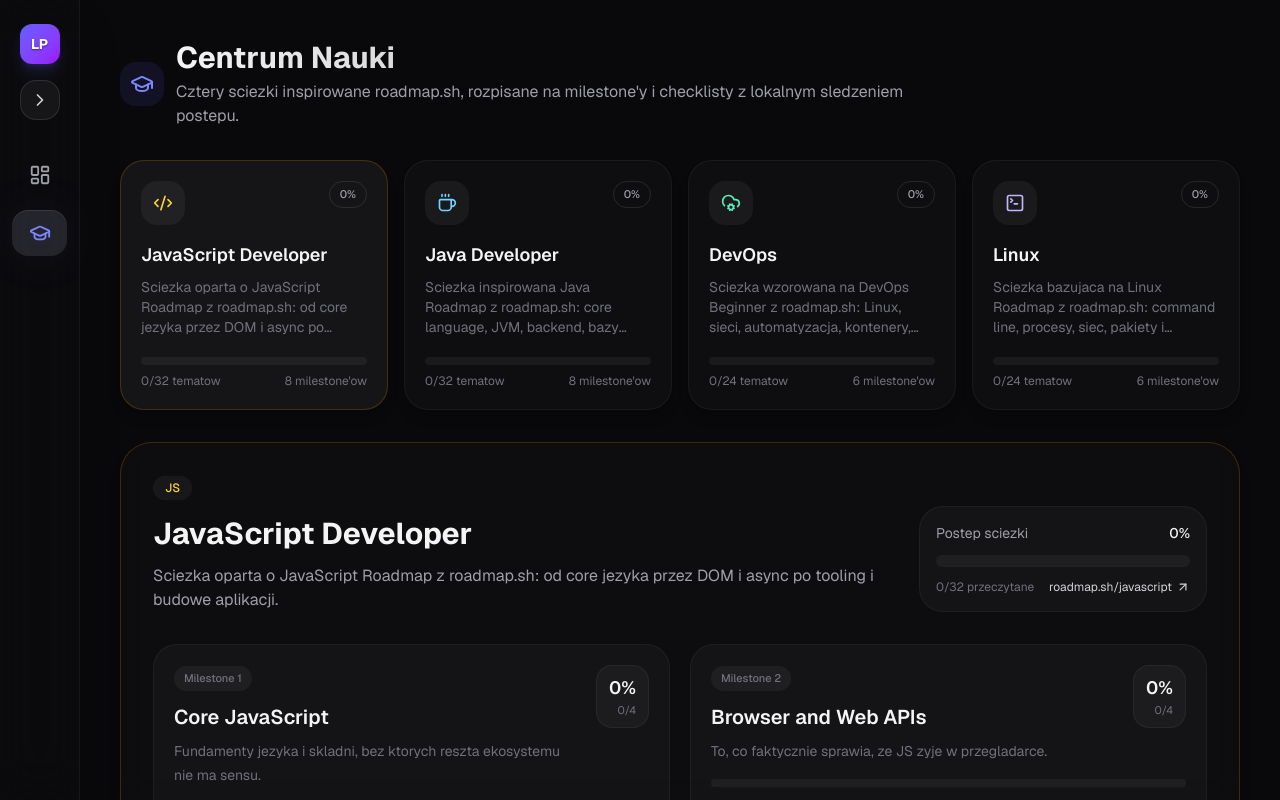
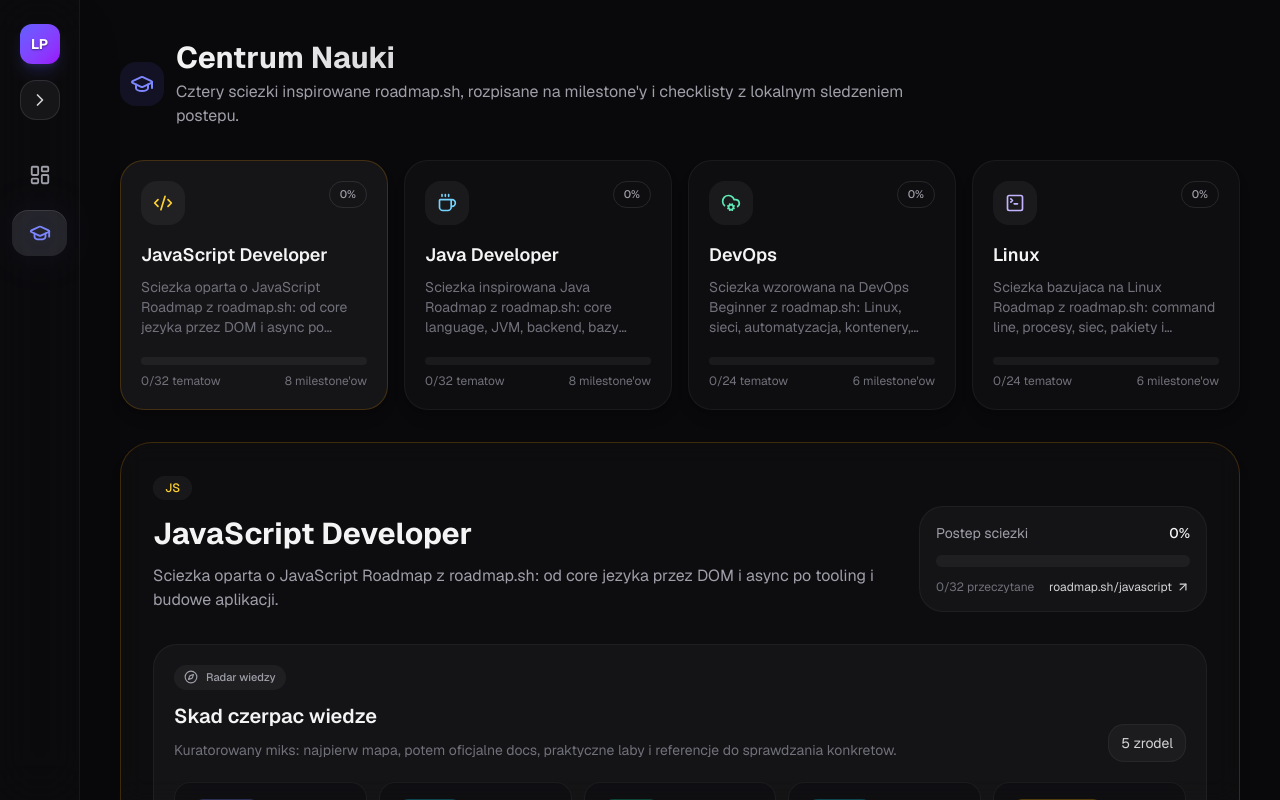
Before and after one commit to xFreshu/personal-dashboard, a Next.js app: page /learning in a window 1280 px wide. Built offline with nearby package versions, Linux system fonts and the light colour scheme.

Commit message:
feat: add learning resource radar

```diff
--- a/app/components/LearningRoadmapBoard.tsx
+++ b/app/components/LearningRoadmapBoard.tsx
@@ -1,15 +1,62 @@
 "use client";
 
 import { useEffect, useMemo, useState } from "react";
-import { ArrowUpRight, Check, GraduationCap } from "lucide-react";
+import {
+  ArrowUpRight,
+  BookOpen,
+  Check,
+  Compass,
+  FileText,
+  FlaskConical,
+  GraduationCap,
+  Map,
+  Network,
+  type LucideIcon,
+} from "lucide-react";
 import {
   learningTracks,
+  type LearningResourceKind,
   type LearningTrack,
 } from "./learningRoadmaps";
 
 const STORAGE_KEY = "learning-roadmap-progress-v1";
 
 type ProgressState = Record<string, boolean>;
+
+const resourceKindMeta: Record<
+  LearningResourceKind,
+  {
+    label: string;
+    icon: LucideIcon;
+    className: string;
+  }
+> = {
+  roadmap: {
+    label: "Mapa",
+    icon: Map,
+    className: "border-indigo-400/20 bg-indigo-400/10 text-indigo-200",
+  },
+  docs: {
+    label: "Docs",
+    icon: BookOpen,
+    className: "border-cyan-400/20 bg-cyan-400/10 text-cyan-200",
+  },
+  lab: {
+    label: "Lab",
+    icon: FlaskConical,
+    className: "border-emerald-400/20 bg-emerald-400/10 text-emerald-200",
+  },
+  reference: {
+    label: "Reference",
+    icon: FileText,
+    className: "border-amber-400/20 bg-amber-400/10 text-amber-200",
+  },
+  architecture: {
+    label: "Architektura",
+    icon: Network,
+    className: "border-fuchsia-400/20 bg-fuchsia-400/10 text-fuchsia-200",
+  },
+};
 
 function itemKey(trackId: string, milestoneId: string, topicId: string) {
   return `${trackId}:${milestoneId}:${topicId}`;
@@ -196,6 +243,58 @@ export default function LearningRoadmapBoard() {
           </div>
 
           <div className="mt-8 grid grid-cols-1 gap-5 xl:grid-cols-2">
+            <section className="rounded-3xl border border-white/5 bg-white/[0.03] p-5 transition-colors hover:border-white/10 xl:col-span-2">
+              <div className="flex flex-col gap-3 md:flex-row md:items-end md:justify-between">
+                <div>
+                  <div className="mb-3 inline-flex items-center gap-2 rounded-full bg-white/5 px-2.5 py-1 text-[11px] font-medium text-zinc-400">
+                    <Compass className="size-3.5" />
+                    Radar wiedzy
+                  </div>
+                  <h3 className="text-xl font-semibold text-zinc-100">Skad czerpac wiedze</h3>
+                  <p className="mt-2 max-w-3xl text-sm leading-6 text-zinc-500">
+                    Kuratorowany miks: najpierw mapa, potem oficjalne docs, praktyczne laby i referencje do sprawdzania
+                    konkretow.
+                  </p>
+                </div>
+                <div className="rounded-2xl border border-white/5 bg-white/[0.04] px-3 py-2 text-sm text-zinc-300">
+                  {activeTrack.resources.length} zrodel
+                </div>
+              </div>
+
+              <div className="mt-5 grid grid-cols-1 gap-3 md:grid-cols-2 xl:grid-cols-5">
+                {activeTrack.resources.map((resource) => {
+                  const meta = resourceKindMeta[resource.kind];
+                  const ResourceIcon = meta.icon;
+
+                  return (
+                    <a
+                      key={resource.id}
+                      href={resource.href}
+                      target="_blank"
+                      rel="noreferrer"
+                      className="group flex min-h-48 flex-col rounded-2xl border border-white/5 bg-zinc-950/30 p-4 transition-all hover:-translate-y-0.5 hover:border-white/10 hover:bg-white/[0.04]"
+                    >
+                      <div className="flex items-start justify-between gap-3">
+                        <span
+                          className={`inline-flex items-center gap-1.5 rounded-full border px-2.5 py-1 text-[11px] font-medium ${meta.className}`}
+                        >
+                          <ResourceIcon className="size-3.5" />
+                          {meta.label}
+                        </span>
+                        <ArrowUpRight className="size-4 text-zinc-600 transition-colors group-hover:text-zinc-200" />
+                      </div>
+
+                      <div className="mt-4 flex flex-1 flex-col">
+                        <h4 className="text-sm font-semibold leading-5 text-zinc-100">{resource.title}</h4>
+                        <p className="mt-2 flex-1 text-sm leading-6 text-zinc-500">{resource.description}</p>
+                        <div className="mt-4 text-xs font-medium text-zinc-400">{resource.source}</div>
+                      </div>
+                    </a>
+                  );
+                })}
+              </div>
+            </section>
+
             {activeTrack.milestones.map((milestone, index) => {
               const milestoneProgress = getMilestoneProgress(activeTrack, milestone.id, progress);
 
--- a/app/components/learningRoadmaps.ts
+++ b/app/components/learningRoadmaps.ts
@@ -8,6 +8,17 @@ import {
 export type LearningTopic = {
   id: string;
   label: string;
+};
+
+export type LearningResourceKind = "roadmap" | "docs" | "lab" | "reference" | "architecture";
+
+export type LearningResource = {
+  id: string;
+  title: string;
+  description: string;
+  href: string;
+  source: string;
+  kind: LearningResourceKind;
 };
 
 export type LearningMilestone = {
@@ -27,6 +38,7 @@ export type LearningTrack = {
   border: string;
   sourceUrl: string;
   sourceLabel: string;
+  resources: LearningResource[];
   milestones: LearningMilestone[];
 };
 
@@ -42,6 +54,48 @@ export const learningTracks: LearningTrack[] = [
     border: "border-amber-500/20",
     sourceUrl: "https://roadmap.sh/javascript",
     sourceLabel: "roadmap.sh/javascript",
+    resources: [
+      {
+        id: "js-roadmap",
+        title: "Mapa calej sciezki",
+        description: "Szybki przeglad tematow i luk, zanim wejdziesz w szczegoly.",
+        href: "https://roadmap.sh/javascript",
+        source: "roadmap.sh",
+        kind: "roadmap",
+      },
+      {
+        id: "mdn-js",
+        title: "Core JavaScript od podstaw",
+        description: "Najlepszy punkt startowy do skladni, DOM, eventow i pracy z przegladarka.",
+        href: "https://developer.mozilla.org/en-US/docs/Learn_web_development/Core/Scripting",
+        source: "MDN",
+        kind: "docs",
+      },
+      {
+        id: "web-dev",
+        title: "Web platform labs",
+        description: "Krotkie kursy o HTML, CSS, JS, performance, accessibility i testowaniu.",
+        href: "https://web.dev/learn",
+        source: "web.dev",
+        kind: "lab",
+      },
+      {
+        id: "react-learn",
+        title: "React mindset",
+        description: "Oficjalny tor nauki komponentow, stanu i myslenia interfejsem.",
+        href: "https://react.dev/learn",
+        source: "React",
+        kind: "docs",
+      },
+      {
+        id: "node-learn",
+        title: "Runtime i backend JS",
+        description: "Node.js, npm, async, HTTP i diagnostyka od strony oficjalnych materialow.",
+        href: "https://nodejs.org/learn",
+        source: "Node.js",
+        kind: "reference",
+      },
+    ],
     milestones: [
       {
         id: "js-core",
@@ -144,6 +198,48 @@ export const learningTracks: LearningTrack[] = [
     border: "border-sky-500/20",
     sourceUrl: "https://roadmap.sh/java",
     sourceLabel: "roadmap.sh/java",
+    resources: [
+      {
+        id: "java-roadmap",
+        title: "Mapa calej sciezki",
+        description: "Widok od podstaw jezyka po backend, bazy danych i praktyki engineeringowe.",
+        href: "https://roadmap.sh/java",
+        source: "roadmap.sh",
+        kind: "roadmap",
+      },
+      {
+        id: "dev-java",
+        title: "Java language track",
+        description: "Oficjalne lekcje o skladni, OOP, kolekcjach, strumieniach i nowoczesnej Javie.",
+        href: "https://dev.java/learn/",
+        source: "Dev.java",
+        kind: "docs",
+      },
+      {
+        id: "oracle-java-docs",
+        title: "Java SE reference",
+        description: "Dokumentacja JDK, API i wersji Javy, gdy chcesz sprawdzic zrodlo prawdy.",
+        href: "https://docs.oracle.com/en/java/javase/",
+        source: "Oracle",
+        kind: "reference",
+      },
+      {
+        id: "spring-guides",
+        title: "Spring hands-on guides",
+        description: "Male, praktyczne projekty do REST API, danych, security i deploymentu.",
+        href: "https://spring.io/guides/",
+        source: "Spring",
+        kind: "lab",
+      },
+      {
+        id: "spring-boot-docs",
+        title: "Spring Boot production docs",
+        description: "Konfiguracja, starters, testing, observability i produkcyjny backend.",
+        href: "https://docs.spring.io/spring-boot/",
+        source: "Spring Docs",
+        kind: "architecture",
+      },
+    ],
     milestones: [
       {
         id: "java-basics",
@@ -246,6 +342,48 @@ export const learningTracks: LearningTrack[] = [
     border: "border-emerald-500/20",
     sourceUrl: "https://roadmap.sh/devops-beginner",
     sourceLabel: "roadmap.sh/devops-beginner",
+    resources: [
+      {
+        id: "devops-roadmap",
+        title: "Mapa calej sciezki",
+        description: "Kolejnosc tematow od Linuxa i sieci po CI/CD, kontenery i cloud.",
+        href: "https://roadmap.sh/devops-beginner",
+        source: "roadmap.sh",
+        kind: "roadmap",
+      },
+      {
+        id: "docker-get-started",
+        title: "Docker od zera",
+        description: "Oficjalne cwiczenia z obrazami, kontenerami, Compose i lokalnym runtime.",
+        href: "https://docs.docker.com/get-started/",
+        source: "Docker Docs",
+        kind: "lab",
+      },
+      {
+        id: "kubernetes-basics",
+        title: "Kubernetes basics",
+        description: "Interaktywny tor o pods, deployments, services i skalowaniu aplikacji.",
+        href: "https://kubernetes.io/docs/tutorials/kubernetes-basics/",
+        source: "Kubernetes",
+        kind: "lab",
+      },
+      {
+        id: "terraform-docs",
+        title: "Infrastructure as Code",
+        description: "Terraform language, providers, state i workflow provisioningowy.",
+        href: "https://developer.hashicorp.com/terraform/docs",
+        source: "HashiCorp",
+        kind: "docs",
+      },
+      {
+        id: "aws-well-architected",
+        title: "Cloud architecture lens",
+        description: "Decyzje o reliability, security, cost, performance i operations w cloudzie.",
+        href: "https://docs.aws.amazon.com/wellarchitected/latest/framework/welcome.html",
+        source: "AWS",
+        kind: "architecture",
+      },
+    ],
     milestones: [
       {
         id: "linux-networking",
@@ -326,6 +464,48 @@ export const learningTracks: LearningTrack[] = [
     border: "border-violet-500/20",
     sourceUrl: "https://roadmap.sh/linux",
     sourceLabel: "roadmap.sh/linux",
+    resources: [
+      {
+        id: "linux-roadmap",
+        title: "Mapa calej sciezki",
+        description: "Porzadkuje terminal, procesy, siec, storage i administracje systemem.",
+        href: "https://roadmap.sh/linux",
+        source: "roadmap.sh",
+        kind: "roadmap",
+      },
+      {
+        id: "linux-man-pages",
+        title: "Man pages jako kompas",
+        description: "Referencja komend, syscalls, bibliotek i konfiguracji w stylu source of truth.",
+        href: "https://man7.org/linux/man-pages/",
+        source: "man7.org",
+        kind: "reference",
+      },
+      {
+        id: "bash-manual",
+        title: "Bash bez magii",
+        description: "Oficjalny manual do shell'a, expansions, pipes, redirection i skryptow.",
+        href: "https://www.gnu.org/software/bash/manual/bash.html",
+        source: "GNU",
+        kind: "docs",
+      },
+      {
+        id: "openssh-manual",
+        title: "SSH i bezpieczny dostep",
+        description: "Manuale OpenSSH do kluczy, konfiguracji klienta, serwera i tunelowania.",
+        href: "https://www.openssh.org/manual.html",
+        source: "OpenSSH",
+        kind: "reference",
+      },
+      {
+        id: "kernel-docs",
+        title: "Linux pod maska",
+        description: "Dokumentacja kernela, userspace API, administracja i narzedzia systemowe.",
+        href: "https://docs.kernel.org/",
+        source: "Kernel Docs",
+        kind: "architecture",
+      },
+    ],
     milestones: [
       {
         id: "command-line",
```
Also changed, not shown: 1 other file (tests, documents, lock files or other folders).
